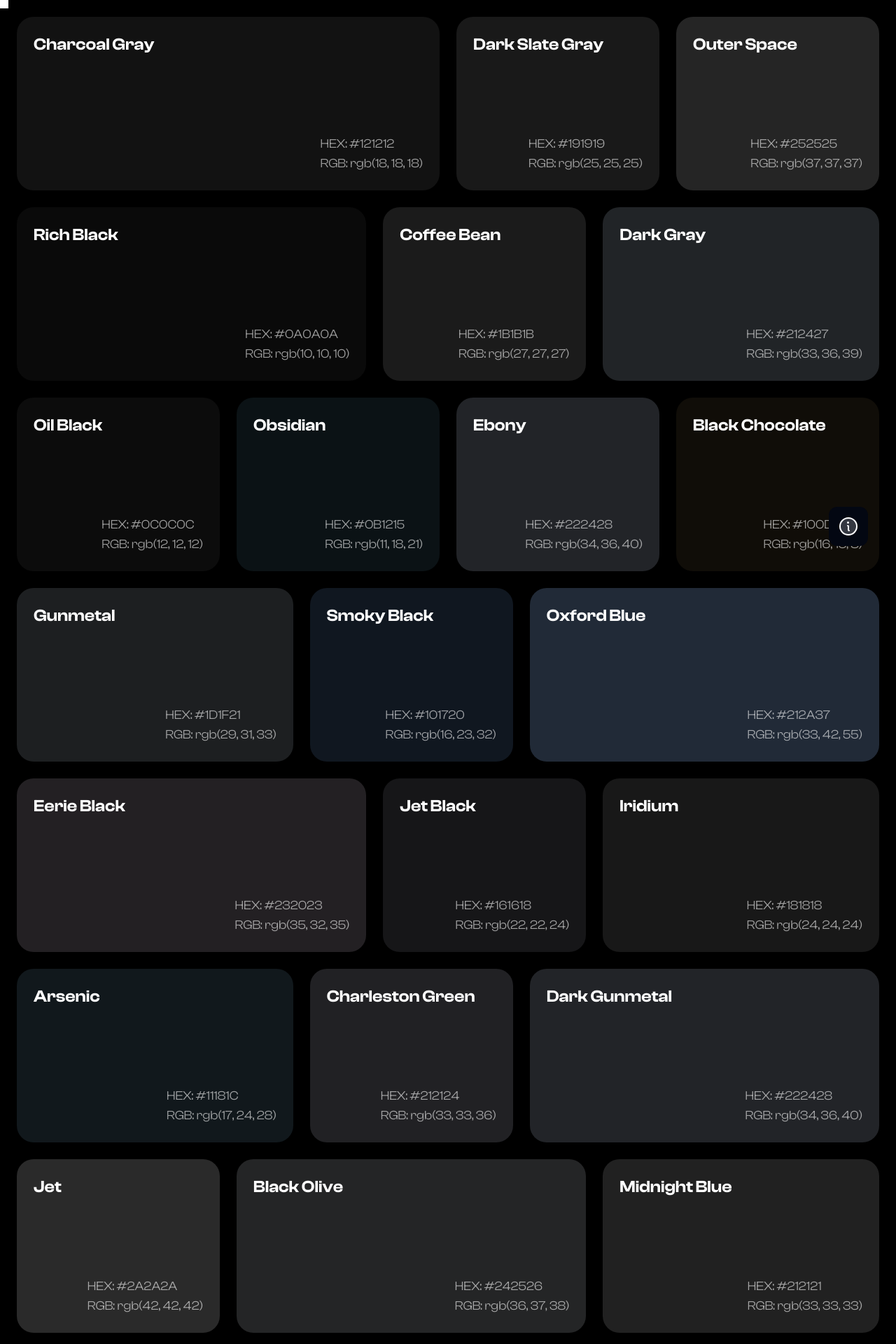
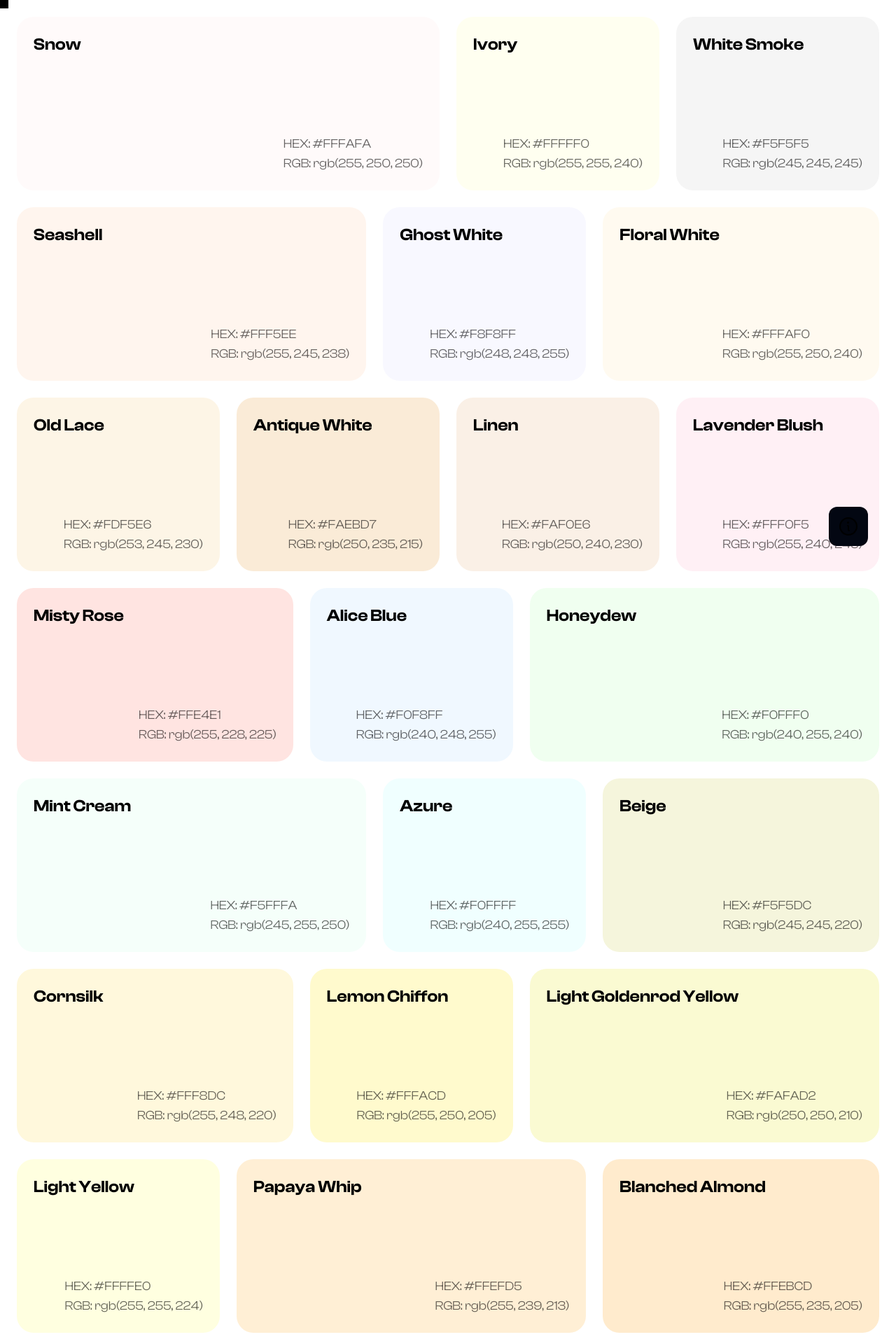
Before and after one commit to linuxmobile/dark, a Nuxt app: page / in a window 1280 px wide. Shown: the top 1920 px of the page at 70% size. Built offline with nearby package versions, Linux system fonts and the light colour scheme.

Commit message:
feat: replaced dark w/ white colors

```diff
--- a/app.vue
+++ b/app.vue
@@ -9,7 +9,7 @@ const { saveScrollPosition } = useScrollPosition();
 
 useHead({
 	htmlAttrs: {
-		class: "bg-black text-white p-6 h-full w-full relative",
+		class: "bg-white text-black p-6 h-full w-full relative",
 	},
 	title: "Dark",
 	meta: [
--- a/pages/[slug].vue
+++ b/pages/[slug].vue
@@ -46,28 +46,121 @@ const keepHover = (type: "hex" | "rgb") => {
 };
 
 const colors = [
-	{ name: "Charcoal Gray", hex: "#121212", rgb: "rgb(18, 18, 18)" },
-	{ name: "Dark Slate Gray", hex: "#191919", rgb: "rgb(25, 25, 25)" },
-	{ name: "Outer Space", hex: "#252525", rgb: "rgb(37, 37, 37)" },
-	{ name: "Rich Black", hex: "#0A0A0A", rgb: "rgb(10, 10, 10)" },
-	{ name: "Coffee Bean", hex: "#1B1B1B", rgb: "rgb(27, 27, 27)" },
-	{ name: "Dark Gray", hex: "#212427", rgb: "rgb(33, 36, 39)" },
-	{ name: "Oil Black", hex: "#0C0C0C", rgb: "rgb(12, 12, 12)" },
-	{ name: "Obsidian", hex: "#0B1215", rgb: "rgb(11, 18, 21)" },
-	{ name: "Ebony", hex: "#222428", rgb: "rgb(34, 36, 40)" },
-	{ name: "Black Chocolate", hex: "#100D08", rgb: "rgb(16, 13, 8)" },
-	{ name: "Gunmetal", hex: "#1D1F21", rgb: "rgb(29, 31, 33)" },
-	{ name: "Smoky Black", hex: "#101720", rgb: "rgb(16, 23, 32)" },
-	{ name: "Oxford Blue", hex: "#212A37", rgb: "rgb(33, 42, 55)" },
-	{ name: "Eerie Black", hex: "#232023", rgb: "rgb(35, 32, 35)" },
-	{ name: "Jet Black", hex: "#161618", rgb: "rgb(22, 22, 24)" },
-	{ name: "Iridium", hex: "#181818", rgb: "rgb(24, 24, 24)" },
-	{ name: "Arsenic", hex: "#11181C", rgb: "rgb(17, 24, 28)" },
-	{ name: "Charleston Green", hex: "#212124", rgb: "rgb(33, 33, 36)" },
-	{ name: "Dark Gunmetal", hex: "#222428", rgb: "rgb(34, 36, 40)" },
-	{ name: "Jet", hex: "#2A2A2A", rgb: "rgb(42, 42, 42)" },
-	{ name: "Black Olive", hex: "#242526", rgb: "rgb(36, 37, 38)" },
-	{ name: "Midnight Blue", hex: "#212121", rgb: "rgb(33, 33, 33)" },
+	{
+		name: "Snow",
+		hex: "#FFFAFA",
+		rgb: "rgb(255, 250, 250)",
+	},
+	{
+		name: "Ivory",
+		hex: "#FFFFF0",
+		rgb: "rgb(255, 255, 240)",
+	},
+	{
+		name: "White Smoke",
+		hex: "#F5F5F5",
+		rgb: "rgb(245, 245, 245)",
+	},
+	{
+		name: "Seashell",
+		hex: "#FFF5EE",
+		rgb: "rgb(255, 245, 238)",
+	},
+	{
+		name: "Ghost White",
+		hex: "#F8F8FF",
+		rgb: "rgb(248, 248, 255)",
+	},
+	{
+		name: "Floral White",
+		hex: "#FFFAF0",
+		rgb: "rgb(255, 250, 240)",
+	},
+	{
+		name: "Old Lace",
+		hex: "#FDF5E6",
+		rgb: "rgb(253, 245, 230)",
+	},
+	{
+		name: "Antique White",
+		hex: "#FAEBD7",
+		rgb: "rgb(250, 235, 215)",
+	},
+	{
+		name: "Linen",
+		hex: "#FAF0E6",
+		rgb: "rgb(250, 240, 230)",
+	},
+	{
+		name: "Lavender Blush",
+		hex: "#FFF0F5",
+		rgb: "rgb(255, 240, 245)",
+	},
+	{
+		name: "Misty Rose",
+		hex: "#FFE4E1",
+		rgb: "rgb(255, 228, 225)",
+	},
+	{
+		name: "Alice Blue",
+		hex: "#F0F8FF",
+		rgb: "rgb(240, 248, 255)",
+	},
+	{
+		name: "Honeydew",
+		hex: "#F0FFF0",
+		rgb: "rgb(240, 255, 240)",
+	},
+	{
+		name: "Mint Cream",
+		hex: "#F5FFFA",
+		rgb: "rgb(245, 255, 250)",
+	},
+	{
+		name: "Azure",
+		hex: "#F0FFFF",
+		rgb: "rgb(240, 255, 255)",
+	},
+	{
+		name: "Beige",
+		hex: "#F5F5DC",
+		rgb: "rgb(245, 245, 220)",
+	},
+	{
+		name: "Cornsilk",
+		hex: "#FFF8DC",
+		rgb: "rgb(255, 248, 220)",
+	},
+	{
+		name: "Lemon Chiffon",
+		hex: "#FFFACD",
+		rgb: "rgb(255, 250, 205)",
+	},
+	{
+		name: "Light Goldenrod Yellow",
+		hex: "#FAFAD2",
+		rgb: "rgb(250, 250, 210)",
+	},
+	{
+		name: "Light Yellow",
+		hex: "#FFFFE0",
+		rgb: "rgb(255, 255, 224)",
+	},
+	{
+		name: "Papaya Whip",
+		hex: "#FFEFD5",
+		rgb: "rgb(255, 239, 213)",
+	},
+	{
+		name: "Blanched Almond",
+		hex: "#FFEBCD",
+		rgb: "rgb(255, 235, 205)",
+	},
+	{
+		name: "Bisque",
+		hex: "#FFE4C4",
+		rgb: "rgb(255, 228, 196)",
+	},
 ];
 
 const color = colors.find(
--- a/pages/index.vue
+++ b/pages/index.vue
@@ -16,131 +16,142 @@ const { restoreScrollPosition } = useScrollPosition();
 
 const colors = [
 	{
-		name: "Charcoal Gray",
-		hex: "#121212",
-		rgb: "rgb(18, 18, 18)",
+		name: "Snow",
+		hex: "#FFFAFA",
+		rgb: "rgb(255, 250, 250)",
 		class: "col-span-6",
 	},
 	{
-		name: "Dark Slate Gray",
-		hex: "#191919",
-		rgb: "rgb(25, 25, 25)",
+		name: "Ivory",
+		hex: "#FFFFF0",
+		rgb: "rgb(255, 255, 240)",
 		class: "col-span-3",
 	},
 	{
-		name: "Outer Space",
-		hex: "#252525",
-		rgb: "rgb(37, 37, 37)",
+		name: "White Smoke",
+		hex: "#F5F5F5",
+		rgb: "rgb(245, 245, 245)",
 		class: "col-span-3",
 	},
 	{
-		name: "Rich Black",
-		hex: "#0A0A0A",
-		rgb: "rgb(10, 10, 10)",
-		class: "col-span-6 md:col-span-5",
+		name: "Seashell",
+		hex: "#FFF5EE",
+		rgb: "rgb(255, 245, 238)",
+		class: "col-span-5",
 	},
 	{
-		name: "Coffee Bean",
-		hex: "#1B1B1B",
-		rgb: "rgb(27, 27, 27)",
+		name: "Ghost White",
+		hex: "#F8F8FF",
+		rgb: "rgb(248, 248, 255)",
 		class: "col-span-3",
 	},
 	{
-		name: "Dark Gray",
-		hex: "#212427",
-		rgb: "rgb(33, 36, 39)",
-		class: "col-span-3 md:col-span-4",
+		name: "Floral White",
+		hex: "#FFFAF0",
+		rgb: "rgb(255, 250, 240)",
+		class: "col-span-4",
 	},
 	{
-		name: "Oil Black",
-		hex: "#0C0C0C",
-		rgb: "rgb(12, 12, 12)",
-		class: "col-span-6 md:col-span-4 xl:col-span-3",
-	},
-	{
-		name: "Obsidian",
-		hex: "#0B1215",
-		rgb: "rgb(11, 18, 21)",
-		class: "col-span-3 md:col-span-5 xl:col-span-3",
-	},
-	{
-		name: "Ebony",
-		hex: "#222428",
-		rgb: "rgb(34, 36, 40)",
+		name: "Old Lace",
+		hex: "#FDF5E6",
+		rgb: "rgb(253, 245, 230)",
 		class: "col-span-3",
 	},
 	{
-		name: "Black Chocolate",
-		hex: "#100D08",
-		rgb: "rgb(16, 13, 8)",
-		class: "col-span-6 md:col-span-5 xl:col-span-3",
-	},
-	{
-		name: "Gunmetal",
-		hex: "#1D1F21",
-		rgb: "rgb(29, 31, 33)",
-		class: "col-span-3 xl:col-span-4",
-	},
-	{
-		name: "Smoky Black",
-		hex: "#101720",
-		rgb: "rgb(16, 23, 32)",
-		class: "col-span-3 md:col-span-4 xl:col-span-3",
-	},
-	{
-		name: "Oxford Blue",
-		hex: "#212A37",
-		rgb: "rgb(33, 42, 55)",
-		class: "col-span-6 md:col-span-4 xl:col-span-5",
-	},
-	{
-		name: "Eerie Black",
-		hex: "#232023",
-		rgb: "rgb(35, 32, 35)",
-		class: "col-span-3 md:col-span-5",
-	},
-	{
-		name: "Jet Black",
-		hex: "#161618",
-		rgb: "rgb(22, 22, 24)",
+		name: "Antique White",
+		hex: "#FAEBD7",
+		rgb: "rgb(250, 235, 215)",
 		class: "col-span-3",
 	},
 	{
-		name: "Iridium",
-		hex: "#181818",
-		rgb: "rgb(24, 24, 24)",
-		class: "col-span-6 md:col-span-5 xl:col-span-4",
+		name: "Linen",
+		hex: "#FAF0E6",
+		rgb: "rgb(250, 240, 230)",
+		class: "col-span-3",
 	},
 	{
-		name: "Arsenic",
-		hex: "#11181C",
-		rgb: "rgb(17, 24, 28)",
-		class: "col-span-3 xl:col-span-4",
+		name: "Lavender Blush",
+		hex: "#FFF0F5",
+		rgb: "rgb(255, 240, 245)",
+		class: "col-span-3",
 	},
 	{
-		name: "Charleston Green",
-		hex: "#212124",
-		rgb: "rgb(33, 33, 36)",
-		class: "col-span-3 md:col-span-4 xl:col-span-3",
+		name: "Misty Rose",
+		hex: "#FFE4E1",
+		rgb: "rgb(255, 228, 225)",
+		class: "col-span-4",
 	},
 	{
-		name: "Dark Gunmetal",
-		hex: "#222428",
-		rgb: "rgb(34, 36, 40)",
-		class: "col-span-6 md:col-span-3 xl:col-span-5",
-	},
-	{ name: "Jet", hex: "#2A2A2A", rgb: "rgb(42, 42, 42)", class: "col-span-3" },
-	{
-		name: "Black Olive",
-		hex: "#242526",
-		rgb: "rgb(36, 37, 38)",
-		class: "col-span-3 xl:col-span-5",
+		name: "Alice Blue",
+		hex: "#F0F8FF",
+		rgb: "rgb(240, 248, 255)",
+		class: "col-span-3",
 	},
 	{
-		name: "Midnight Blue",
-		hex: "#212121",
-		rgb: "rgb(33, 33, 33)",
-		class: "col-span-6 md:col-span-3 xl:col-span-4",
+		name: "Honeydew",
+		hex: "#F0FFF0",
+		rgb: "rgb(240, 255, 240)",
+		class: "col-span-5",
+	},
+	{
+		name: "Mint Cream",
+		hex: "#F5FFFA",
+		rgb: "rgb(245, 255, 250)",
+		class: "col-span-5",
+	},
+	{
+		name: "Azure",
+		hex: "#F0FFFF",
+		rgb: "rgb(240, 255, 255)",
+		class: "col-span-3",
+	},
+	{
+		name: "Beige",
+		hex: "#F5F5DC",
+		rgb: "rgb(245, 245, 220)",
+		class: "col-span-4",
+	},
+	{
+		name: "Cornsilk",
+		hex: "#FFF8DC",
+		rgb: "rgb(255, 248, 220)",
+		class: "col-span-4",
+	},
+	{
+		name: "Lemon Chiffon",
+		hex: "#FFFACD",
+		rgb: "rgb(255, 250, 205)",
+		class: "col-span-3",
+	},
+	{
+		name: "Light Goldenrod Yellow",
+		hex: "#FAFAD2",
+		rgb: "rgb(250, 250, 210)",
+		class: "col-span-5",
+	},
+	{
+		name: "Light Yellow",
+		hex: "#FFFFE0",
+		rgb: "rgb(255, 255, 224)",
+		class: "col-span-3",
+	},
+	{
+		name: "Papaya Whip",
+		hex: "#FFEFD5",
+		rgb: "rgb(255, 239, 213)",
+		class: "col-span-5",
+	},
+	{
+		name: "Blanched Almond",
+		hex: "#FFEBCD",
+		rgb: "rgb(255, 235, 205)",
+		class: "col-span-4",
+	},
+	{
+		name: "Bisque",
+		hex: "#FFE4C4",
+		rgb: "rgb(255, 228, 196)",
+		class: "col-span-4",
 	},
 ];
 
```
Also changed, not shown: 1 other file (tests, documents, lock files or other folders).
